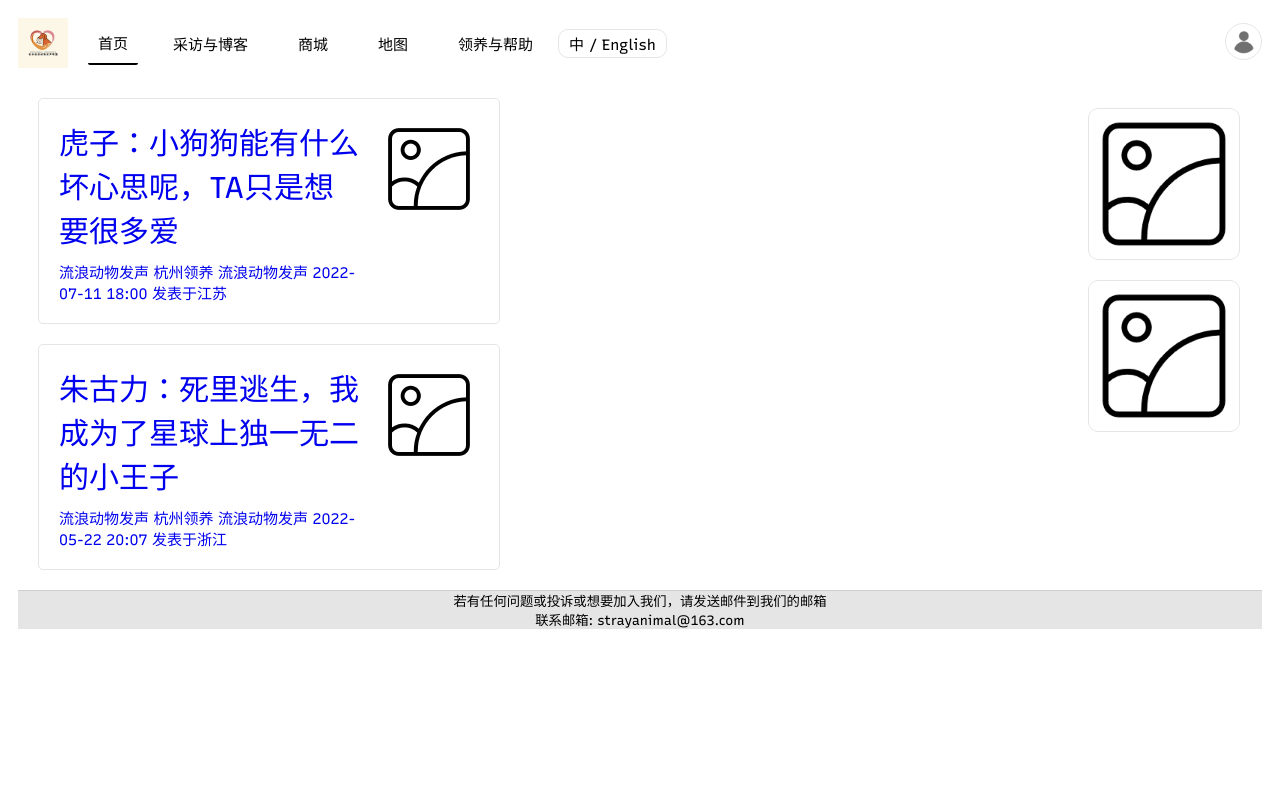
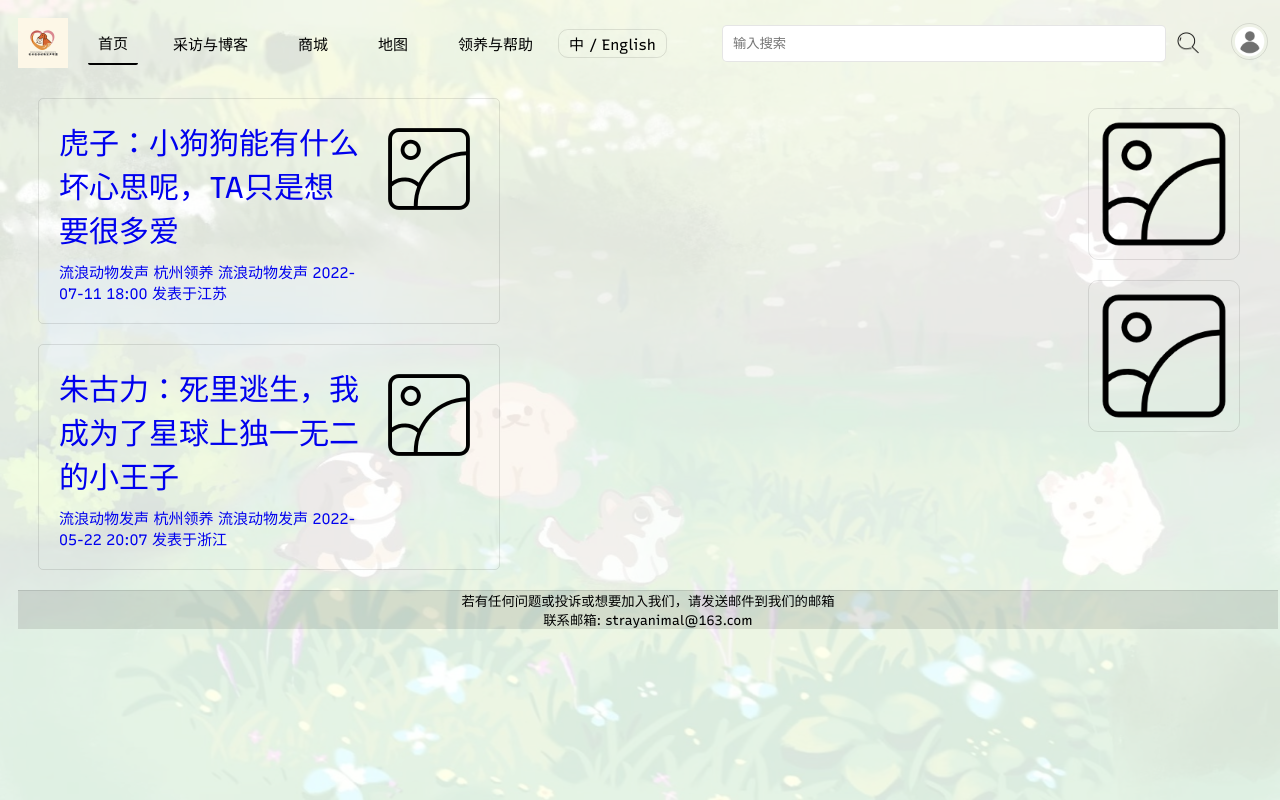
Before and after one commit to iewnfod/Stray_Animals, a Django app: template web_project/templates/cn/index.html in a window 1280 px wide. Run offline with Django 3.2, Linux system fonts and the light colour scheme; the template is opened without the code that fills it, so the values that code supplies are empty.

Commit message:
Add files via upload

```diff
--- a/web_project/templates/cn/index.html
+++ b/web_project/templates/cn/index.html
@@ -19,6 +19,8 @@
     </head>
 
     <body>
+
+        <div class="bg"></div>
 
         <div id="top" style="display: flex; flex-direction: row; justify-content: space-around; align-items: center">
             <!--img-->
@@ -52,7 +54,12 @@
 
             </div>
 
-            <div id="login">
+            <div style="margin: 10px; width: 40%; display: flex; flex-direction: row; justify-content: center">
+                <input placeholder="输入搜索" class="search_input" type="text" id="search_input" onchange="search()">
+                <img src="../Images/search.png" style="width: 5%; margin-left: 10px; margin-right: 20px">
+            </div>
+
+            <div id="login" style="margin-right: 10px">
                 <img src="../Images/person.png" class="person_img" id="person_img">
             </div>
 
@@ -165,7 +172,7 @@
     </body>
 
     <!--需要后置加载的文件-->
-    <iframe src="./templates.html" id="templates" style="width: 0; height: 0; border: transparent"></iframe>
+    <iframe src="./templates.html" id="templates" class="login_template"></iframe>
 
     <script src="./js/templates.js"></script>
     <script>
--- a/web_project/templates/cn/interview.html
+++ b/web_project/templates/cn/interview.html
@@ -52,6 +52,11 @@
 
 			</div>
 
+			<div style="margin: 10px; width: 40%; display: flex; flex-direction: row; justify-content: center">
+				<input placeholder="输入搜索" class="search_input" type="text" id="search_input" onchange="search()">
+				<img src="../Images/search.png" style="width: 5%; margin-left: 10px; margin-right: 20px">
+			</div>
+
 			<div id="login">
 				<img src="../Images/person.png" class="person_img">
 			</div>
--- a/web_project/templates/cn/passage.html
+++ b/web_project/templates/cn/passage.html
@@ -147,7 +147,7 @@
 	</script>
 
 	<!--需要后置加载的文件-->
-	<iframe src="./templates.html" id="templates" style="width: 0; height: 0; border: transparent"></iframe>
+	<iframe src="./templates.html" id="templates" class="login_template"></iframe>
 
 	<script src="./js/templates.js"></script>
 
--- a/web_project/templates/cn/pet.html
+++ b/web_project/templates/cn/pet.html
@@ -74,7 +74,7 @@
 
     </body>
     <!--需要后置加载的文件-->
-    <iframe src="./templates.html" id="templates" style="width: 0; height: 0; border: transparent"></iframe>
+    <iframe src="./templates.html" id="templates" class="login_template"></iframe>
 
     <script src="./js/templates.js"></script>
 
--- a/web_project/templates/css/main.css
+++ b/web_project/templates/css/main.css
@@ -1,3 +1,8 @@
+body {
+    width: 100%;
+    height: 100%;
+}
+
 .bt {
     padding-left: 10px;
     padding-right: 10px;
@@ -83,3 +88,21 @@ img {
     background-image: linear-gradient(to right, #4B4B4B, #111111);
     box-shadow: inset 10px 0 10px #171717, inset -10px 0 10px #494949;
 }
+
+.login_template {
+    display: none;
+}
+
+.bg {
+    position: absolute;
+    top: 0;
+    left: 0;
+    background: url("../Images/bg.jpg");
+    width: 100%;
+    height: 100%;
+    opacity: .15;
+    background-repeat: no-repeat;
+    background-size: 100% 100%;
+    background-attachment: fixed;
+    z-index: -1;
+}
--- a/web_project/templates/css/menubar.css
+++ b/web_project/templates/css/menubar.css
@@ -8,7 +8,8 @@ button {
     flex-grow: 1;
     height: 50px;
     align-items: center;
-    background-color: white;
+    background-color: transparent;
+    width: 50%;
 }
 .menubarItem {
     background-color: transparent;
@@ -56,3 +57,20 @@ button {
 .changelan:hover {
     background-color: rgba(0, 0, 0, 0.05);
 }
+
+.search_input {
+    width: 90%;
+    padding: 10px;
+    border-radius: 5px;
+    border: rgba(0, 0, 0, .1) 1px solid;
+    transition: .2s ease;
+}
+
+.search_input:hover {
+    border: rgba(0, 0, 0, .5) 1px solid;
+}
+
+.search_input:focus {
+    outline: none;
+    border: rgba(0, 0, 0, .5) 1px solid;
+}
--- a/web_project/templates/js/main.js
+++ b/web_project/templates/js/main.js
@@ -23,3 +23,8 @@ function login_check() {
         window.history.back()
     }
 }
+
+function search() {
+    let value = document.getElementById('search_input').value
+    console.log(value)
+}
--- a/web_project/templates/js/support.js
+++ b/web_project/templates/js/support.js
@@ -134,8 +134,7 @@ function removeCookie(key) {
     }
 }
 
-function getQueryVariable(variable)
-{
+function getQueryVariable(variable) {
     var query = window.location.search.substring(1);
     var vars = query.split("&")
     for (var i=0; i<vars.length; i++) {
```
Also changed, not shown: web_project/templates/cn/help.html (+6 -1 lines), web_project/templates/cn/map.html (+6 -1 lines), web_project/templates/cn/shop.html (+6 -1 lines), web_project/templates/Images/bg.jpg (added), web_project/templates/Images/search.png (added).
